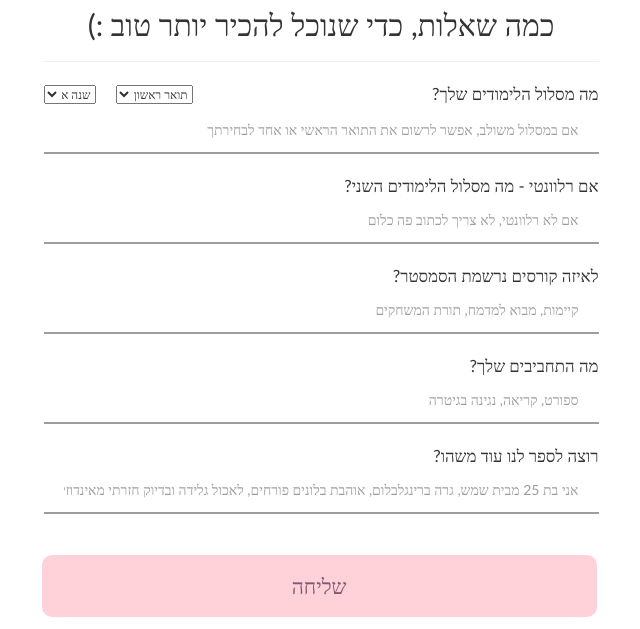
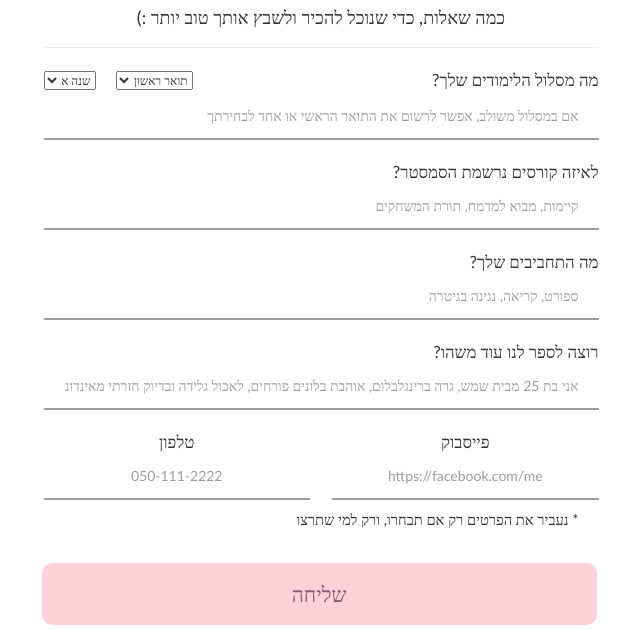
Before and after one commit to YaelJannai/ketemu, a website: page public/questions.html in a window 1280 px wide. Shown: the part 239-868 px from the top of the page, without its empty margins (319-959 px from the left). Drawn offline with nearby package versions, Linux system fonts and the light colour scheme; no server answers.

Commit message:
some more design changes

```diff
--- a/public/questions.html
+++ b/public/questions.html
@@ -18,7 +18,8 @@
                     <div class="ketemu-logo"><img style="width: 76%; height: 76%;" src="./logo.png"/></div>
                     <form id="user-details" action="/details" method="post">
                         <hr style="margin-top: -10px;">
-                        <h2>כמה שאלות, כדי שנוכל להכיר יותר טוב :)</h2>
+                        <h2></h2>
+                        <h4>כמה שאלות, כדי שנוכל להכיר ולשבץ אותך טוב יותר  :)</h4>
                         <hr>
                         <div hidden class="new-div">איך קוראים לך?</div>
                         <input hidden class="box new-input" type="text" name="name" id="name" placeholder="ישראל ישראלי" required />
@@ -44,8 +45,8 @@
 
                         <input class="box new-input" type="degree_1" name="degree_1" id="degree_1" placeholder="אם במסלול משולב, אפשר לרשום את התואר הראשי או אחד לבחירתך" required />
                         <p></p>
-                        <div class="new-div">אם רלוונטי - מה מסלול הלימודים השני?</div>
-                        <input class="box new-input" type="degree_2" name="degree_2" id="degree_2" placeholder="אם לא רלוונטי, לא צריך לכתוב פה כלום" />
+                        <div hidden class="new-div">אם רלוונטי - מה מסלול הלימודים השני?</div>
+                        <input hidden class="box new-input" type="degree_2" name="degree_2" id="degree_2" placeholder="אם לא רלוונטי, לא צריך לכתוב פה כלום" />
                         <p></p>
                         <div class="new-div">לאיזה קורסים נרשמת הסמסטר?</div>
                         <input class="box new-input" type="courses" name="courses" id="courses" placeholder="קיימות, מבוא למדמח, תורת המשחקים" required />
@@ -54,7 +55,13 @@
                         <input class="box new-input" type="hobbies" name="hobbies" id="hobbies" placeholder="ספורט, קריאה, נגינה בגיטרה" />
                         <p></p>
                         <div class="new-div">רוצה לספר לנו עוד משהו?</div>
-                        <input class="box new-input" type="any" name="any" id="any" placeholder="אני בת 25 מבית שמש, גרה ברינגלבלום, אוהבת בלונים פורחים, לאכול גלידה ובדיוק חזרתי מאינדוזיה" />
+                        <input class="box new-input" type="any" name="any" id="any" placeholder="אני בת 25 מבית שמש, גרה ברינגלבלום, אוהבת בלונים פורחים, לאכול גלידה ובדיוק חזרתי מאינדונזיה" />
+                        <p></p>
+                        <div style="float: right; width: 48%; text-align: center;" class="new-div">פייסבוק</div>
+                        <div style="float: left; width: 48%; text-align: center;" class="new-div">טלפון</div>
+                        <input style="float: right; width: 48%; text-align: center;" class="box new-input" type="any" name="any" id="any" placeholder="https://facebook.com/me" />
+                        <input style="float: left; width: 48%; text-align: center;" class="box new-input" type="any" name="any" id="any" placeholder="050-111-2222" />
+                        <p style="white-space: nowrap; display: inline;" class="form-notes">* נעביר את הפרטים רק אם תבחרו, ורק למי שתרצו</p>
                         <p style="margin-top: 5%;"></p>
                         <input type="submit" id="submitDetails" name="submitDetails" value="שליחה" />
                     </form>
--- a/public/scripts/questions.js
+++ b/public/scripts/questions.js
@@ -4,5 +4,5 @@ function onloadfn() {
     console.log('questions onload');
     var data = JSON.parse(httpGet('/sign_up'));
     document.getElementById('name').value = data.name;
-    document.querySelector('#user-details > h2').innerHTML = 'היי ' + data.name.split(' ')[0] + '!<BR>הנה כמה שאלות כדי שנוכל להכיר טוב יותר :)';
+    document.querySelector('#user-details > h2').innerHTML = 'היי ' + data.name.split(' ')[0] + '!';
 };
--- a/public/style.css
+++ b/public/style.css
@@ -16,7 +16,7 @@
 	text-align: center;
 }
 
-.main h1, h2{
+.main h1, h2, h3, h4 {
 	/* font-size: 40px;  */
 	text-align: center;
 }
```
